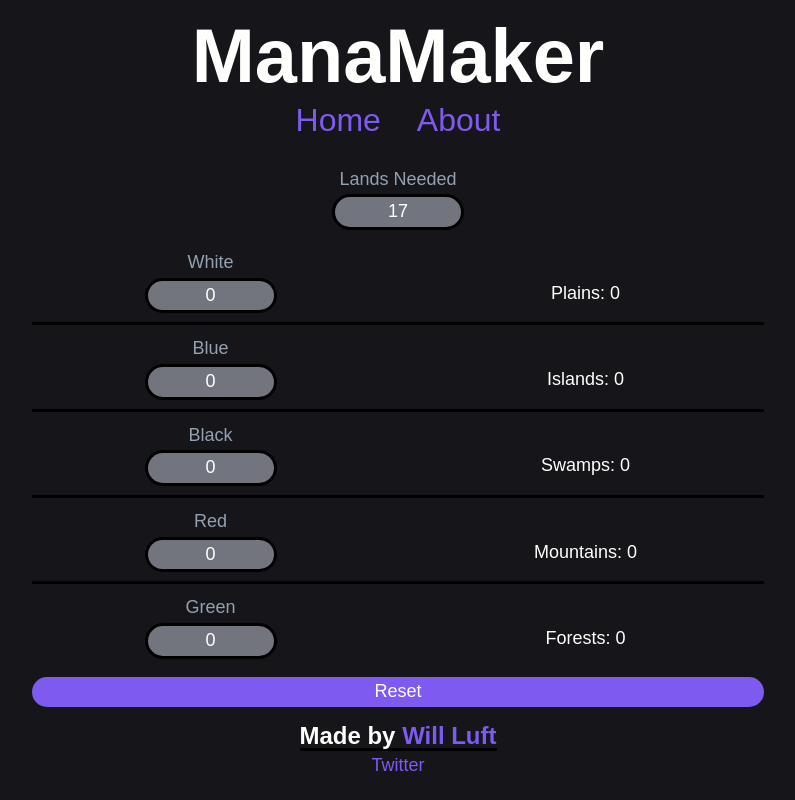
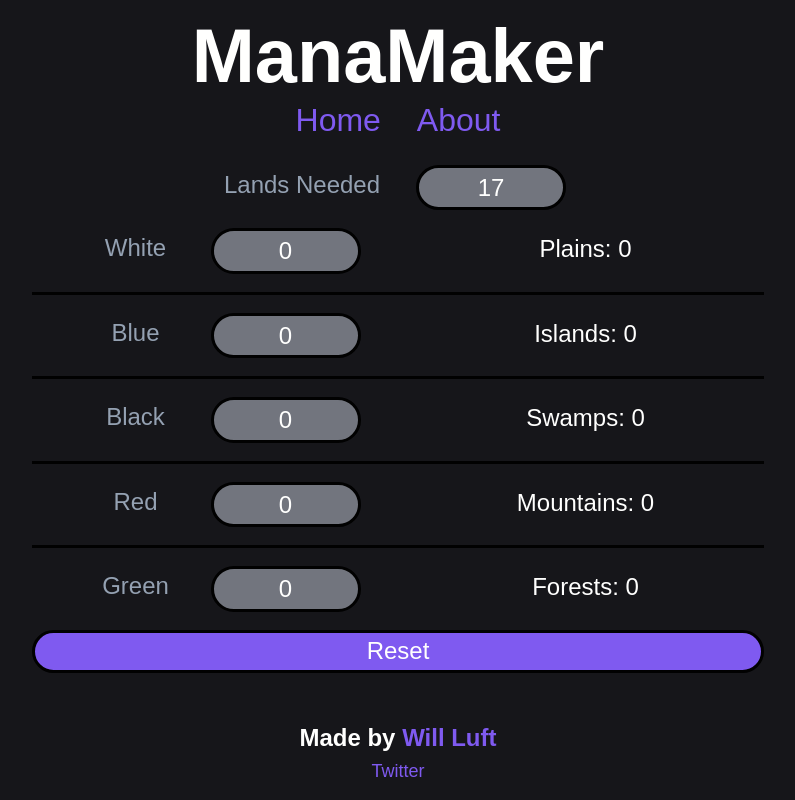
Before and after one commit to wdluft/manamaker-version-2, a React app: page / in a window 1280 px wide. Shown: the whole page, without its empty margins (242-1037 px from the left). Built offline with nearby package versions, Linux system fonts and the light colour scheme; the HTML template or start-up script is replaced by a standard one; a web font is replaced by a local one.

Commit message:
Added larger screen styles for calculator components

```diff
--- a/src/components/elements/Button.js
+++ b/src/components/elements/Button.js
@@ -6,7 +6,7 @@ export const Button = styled.button`
   font-size: var(--bodyText);
   background: var(--purple);
   color: var(--white);
-  border: none;
+  border: 3px solid var(--black);
 
   &:hover {
     background: var(--lightPurp);
@@ -15,4 +15,13 @@ export const Button = styled.button`
   &:active {
     background: var(--darkPurp);
   }
+
+  &:focus {
+    border-color: var(--green);
+    outline: none;
+  }
+
+  @media (min-width: 640px) {
+    font-size: var(--heading5);
+  }
 `;
--- a/src/components/elements/CalculatorStyles.js
+++ b/src/components/elements/CalculatorStyles.js
@@ -7,12 +7,29 @@ export const CalculatorWrapper = styled.section`
   display: grid;
   grid-template-columns: 1fr;
   grid-gap: 1rem;
+
+  @media (min-width: 640px) {
+    .landsNeeded {
+      grid-gap: 2rem;
+    }
+    .landsNeeded__label {
+      justify-self: end;
+    }
+
+    .landsNeeded__input {
+      justify-self: start;
+    }
+  }
 `;
 
 export const InputGroup = styled.div`
   display: grid;
   grid-template-columns: 1fr;
   justify-items: center;
+
+  @media (min-width: 640px) {
+    grid-template-columns: 1fr 1fr;
+  }
 `;
 
 export const ManaInputsWrapper = styled.div`
@@ -24,6 +41,10 @@ export const ManaInputsWrapper = styled.div`
   .green {
     border-bottom: none;
     padding-bottom: 0;
+  }
+
+  @media (min-width: 640px) {
+    grid-gap: 1rem;
   }
 `;
 
@@ -38,6 +59,11 @@ export const ManaInputWrapper = styled.div`
 
   .manaGroup__sources {
     color: var(--white);
+    font-size: var(--heading5);
     padding-bottom: 5px;
   }
+
+  @media (min-width: 640px) {
+    padding-bottom: 1rem;
+  }
 `;
--- a/src/components/elements/FooterStyles.js
+++ b/src/components/elements/FooterStyles.js
@@ -1,7 +1,7 @@
 import styled from 'styled-components';
 
 export const FooterWrapper = styled.footer`
-  background-color: var(--dark-color);
+  background-color: var(--bgColor);
   position: fixed;
   bottom: 0;
   left: 0;
@@ -16,6 +16,6 @@ export const FooterWrapper = styled.footer`
   padding-bottom: 10px;
 
   .footer__title {
-    border-bottom: 3px solid var(--black);
+    line-height: var(--lineHeight);
   }
 `;
--- a/src/components/elements/HeaderStyles.js
+++ b/src/components/elements/HeaderStyles.js
@@ -12,7 +12,7 @@ export const HeaderWrapper = styled.header`
     font-size: var(--heading2);
   }
 
-  @media (min-width: 640px) {
+  @media (min-width: 768px) {
     .header__title {
       font-size: var(--heading1);
     }
@@ -31,7 +31,7 @@ export const NavWrapper = styled.nav`
     font-size: var(--heading5);
   }
 
-  @media (min-width: 640px) {
+  @media (min-width: 768px) {
     .nav__link {
       font-size: var(--heading4);
     }
--- a/src/components/elements/Input.js
+++ b/src/components/elements/Input.js
@@ -17,4 +17,12 @@ export const Input = styled.input`
   &:focus {
     border-color: var(--green);
   }
+
+  &:focus {
+    outline: none;
+  }
+
+  @media (min-width: 640px) {
+    font-size: var(--heading5);
+  }
 `;
--- a/src/components/elements/Label.js
+++ b/src/components/elements/Label.js
@@ -3,4 +3,8 @@ import styled from 'styled-components';
 export const Label = styled.label`
   text-transform: capitalize;
   line-height: var(--lineHeight);
+
+  @media (min-width: 640px) {
+    font-size: var(--heading5);
+  }
 `;
```
